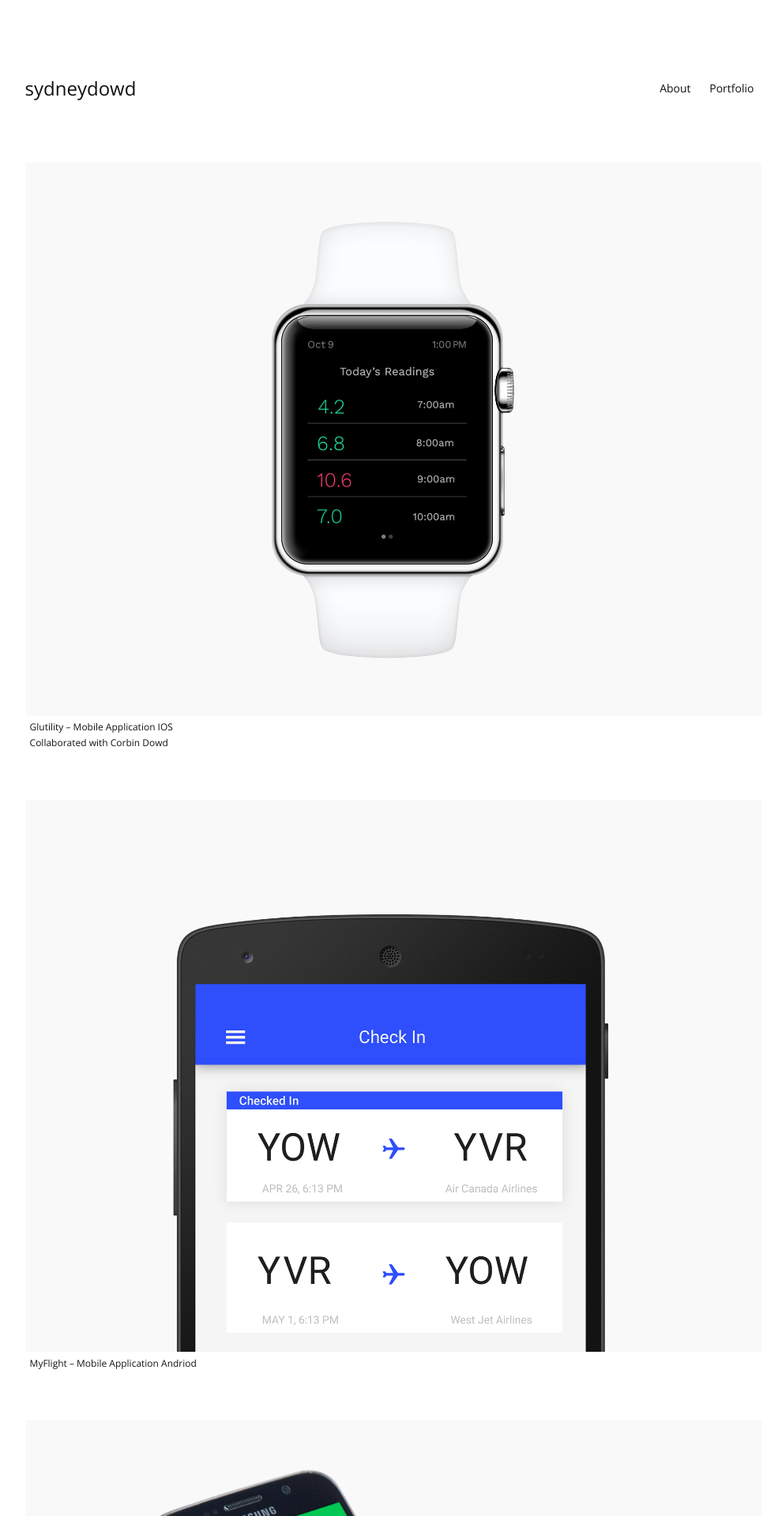
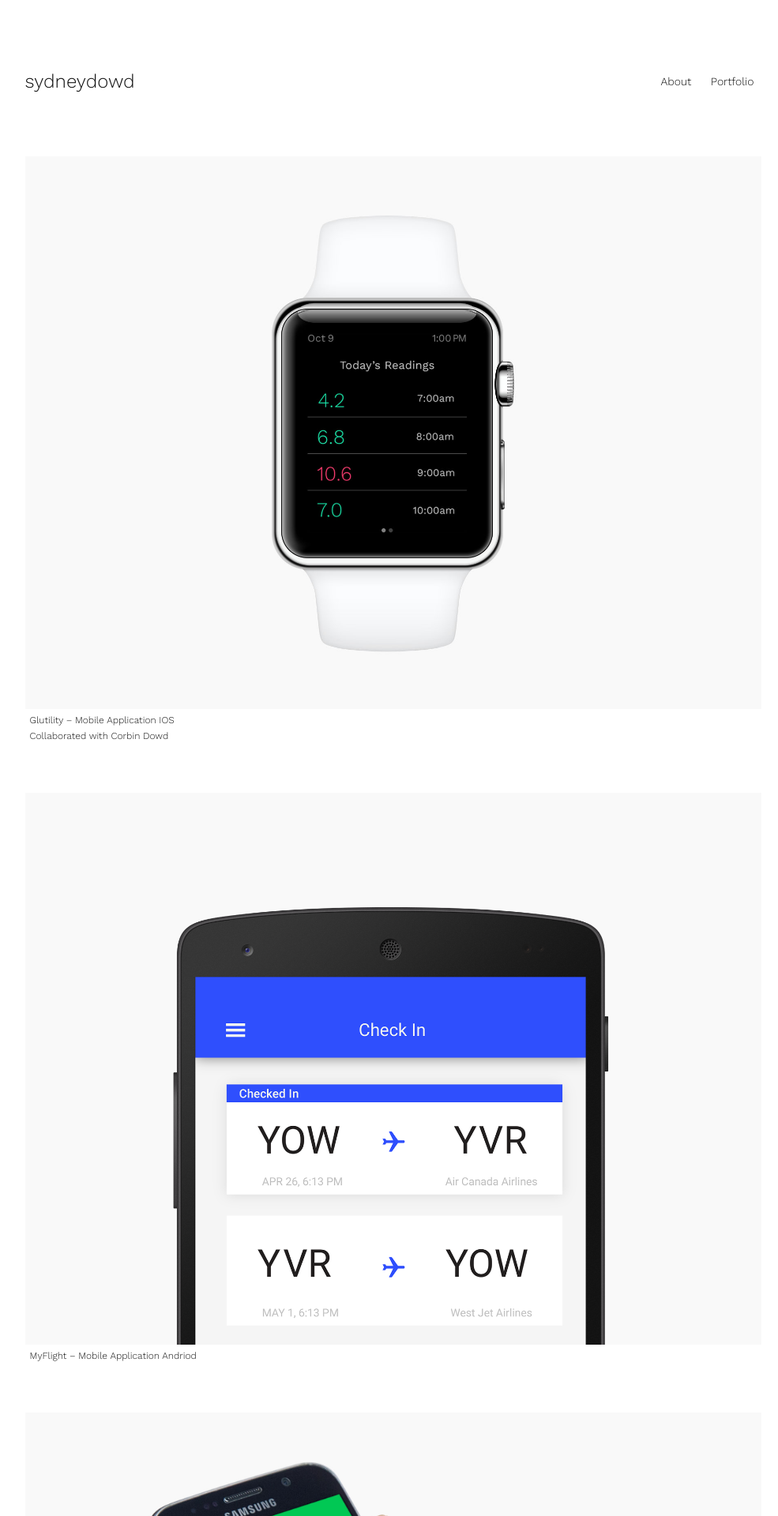
Before and after one commit to sydneydowd/portfolio, a Jekyll site: the page built from index.html, in a window 1280 px wide. Shown: the top 1920 px of the page at 79% size, without its empty margins (142-1127 px from the left). Built offline with Jekyll 4.4.1, drawn with Linux system fonts in a browser that asks for light colours.

Commit message:
work sans

```diff
--- a/_includes/css/type.css
+++ b/_includes/css/type.css
@@ -1,5 +1,5 @@
 html {
-  font-family: 'Open Sans', sans-serif;
+  font-family: 'Work Sans', sans-serif;
   color: #141414;
 }
 
--- a/_layouts/default.html
+++ b/_layouts/default.html
@@ -4,7 +4,7 @@
   <meta charset="utf-8">
      <title>Sydney Dowd</title>
     <link rel="shortcut icon" href="{{site.baseurl}}/favicon.ico">
-    <link href='https://fonts.googleapis.com/css?family=Open+Sans:300' rel='stylesheet' type='text/css'>
+    <link href='https://fonts.googleapis.com/css?family=Work+Sans:100,200,300' rel='stylesheet' type='text/css'>
     <link href="{{site.baseurl}}/portfolio.css" rel="stylesheet">
     <meta name="viewport" content="width=device-width,initial-scale=1">
     <meta name="description" content="Sydney Dowd is a Ottawa based Graphic Designer">
```
